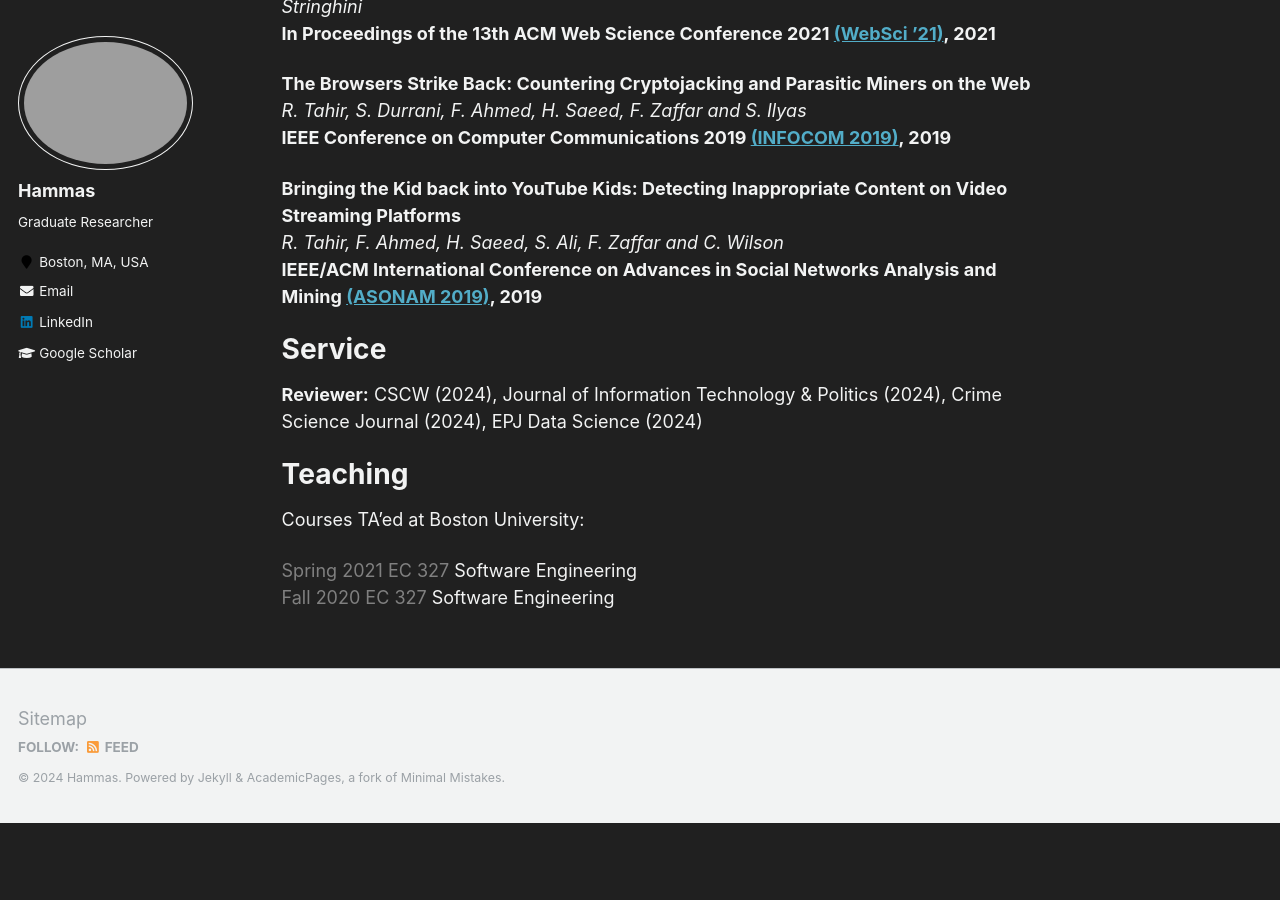
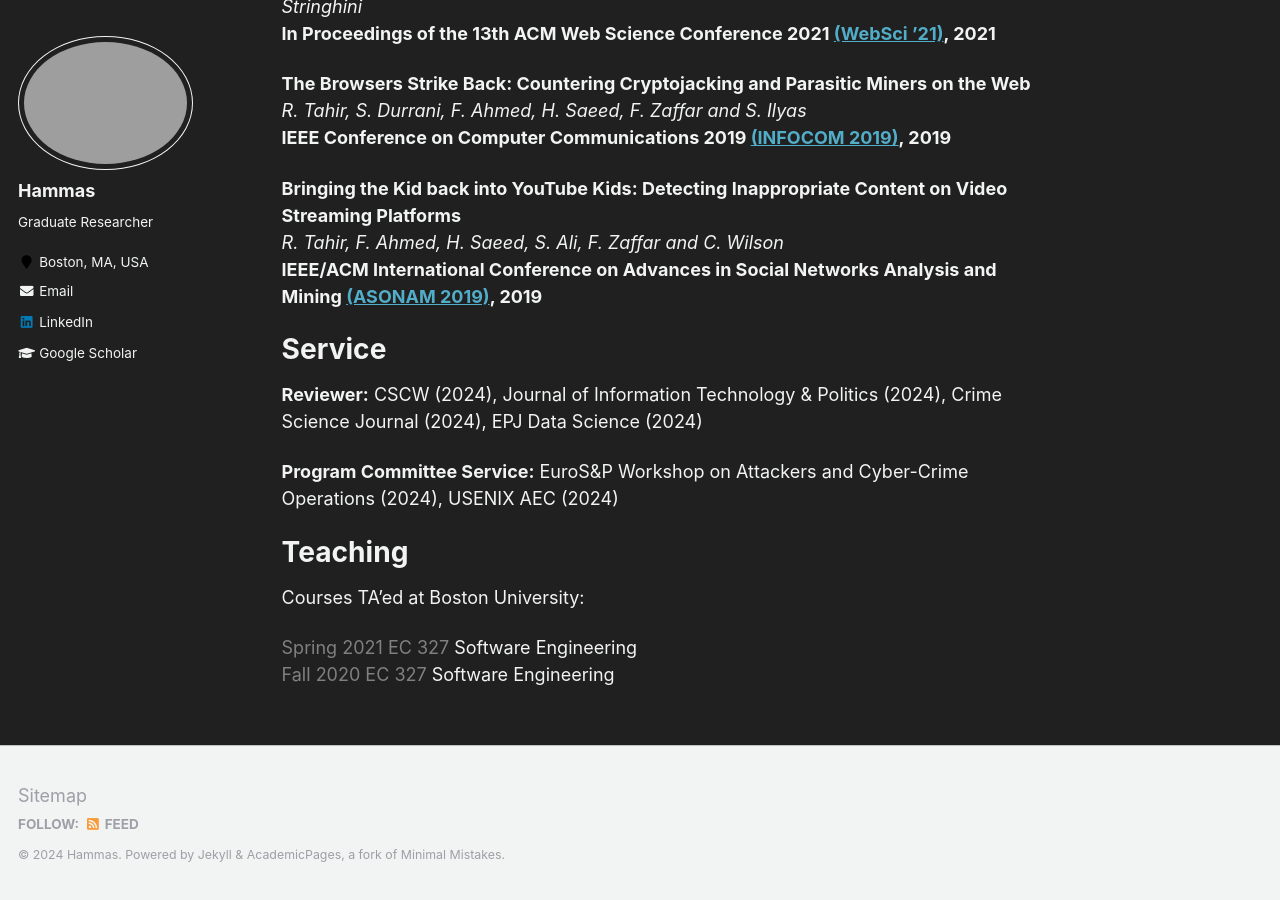
Before and after one commit to mhammas/mhammas.github.io, a Jekyll site: the page built from _pages/about.md, in a window 1280 px wide and 900 px high, scrolled down 1050 px. Built offline with Jekyll 4.4.1, drawn with Linux system fonts in a browser that asks for light colours; before the commit the page ends 1873 px from its top, so only the background shows below that.

Commit message:
Update about.md

```diff
--- a/_pages/about.md
+++ b/_pages/about.md
@@ -50,6 +50,8 @@ Service
 ======
 **Reviewer:** CSCW (2024), Journal of Information Technology & Politics (2024), Crime Science Journal (2024), EPJ Data Science (2024)
 
+**Program Committee Service:** EuroS&P Workshop on Attackers and Cyber-Crime Operations (2024), USENIX AEC (2024)
+
 Teaching
 ======
 
```
